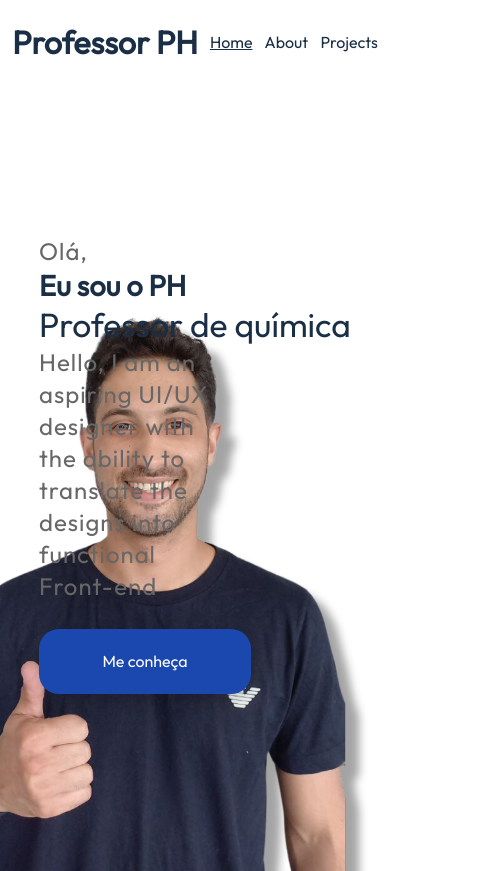
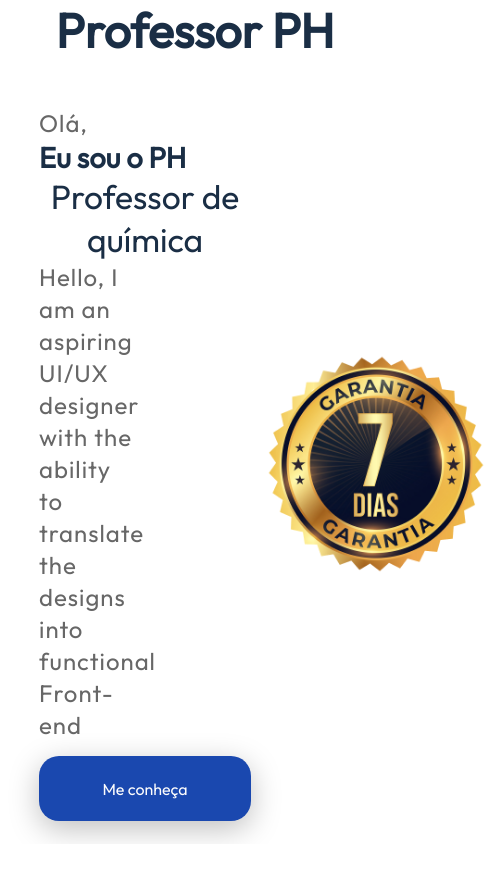
Before and after one commit to luccaparadeda/phdaquimica, a Next.js app: page /landing in a window 390 px wide. Shown: the whole page, 501 px wide, since content can reach past the window. After the commit the page ends 844 px from the top, so only its background shows below. Built offline with nearby package versions, Linux system fonts and the light colour scheme.

Commit message:
feat: save styles

```diff
--- a/pages/landing.tsx
+++ b/pages/landing.tsx
@@ -6,10 +6,15 @@ const Landing = () => {
     return(
         <div className={styles.container}>
             <header className={styles.header}>
-                <h1>Professor PH</h1>
-                <Link href='/landing' className={styles.active}>Home</Link>
-                <Link href="/aa">About</Link>
-                <Link href="/bb">Projects</Link>
+                <div className={styles.wideHeader}>
+                    <h1>Professor PH</h1>
+                    <Link href='/landing' className={styles.active}>Home</Link>
+                    <Link href="/aa">Extensivo</Link>
+                    <Link href="/bb">Intensivo</Link>
+                </div>
+                <div className={styles.smallHeader}>
+                    <h1>Professor PH</h1>
+                </div>
             </header>
             <div className={styles.body}>
                 <section className={styles.presentation}>
@@ -22,6 +27,7 @@ const Landing = () => {
                 <section className={styles.imagesContainer}>
                     <Image src="/circle.svg" alt="Picture of the author" width={700} height={500} />
                     <Image src="/PH.svg" alt="Prof PH" width={500} height={800} />
+                    <Image className={styles.smallImage} src="/garantia7dias.png" alt="Prof PH" width={250} height={250} />
                 </section>
             </div>
 
--- a/styles/landing/landing.module.scss
+++ b/styles/landing/landing.module.scss
@@ -6,12 +6,15 @@
     max-width: 1600px;
 
     .header {
+        height: 10vh;
+        width: 100%;
+
+        .wideHeader {
+            width: 100%;
+            height: 100%;
             display: flex;
             justify-content: space-evenly;
             align-items: center;
-        height: 10vh;
-        width: 100%;
-
             .active {
                 text-decoration: underline;
             }
@@ -23,6 +26,8 @@
             >p {
                 font-size: 1.5rem;
             }
+        }
+
     }
 
     .body {
@@ -83,15 +88,47 @@
                 &:nth-child(2) {
                     right: 5%;
                 }
+            }
+            .smallImage {
+                display: none;
+            }
+
+        }
+    }
+
     @media screen and (max-width: 1000px) {
-                    &:nth-child(1) {
+        .body {
+            .imagesContainer {
+                :nth-child(1) {
                     display: none;
                 }
                 right: -80px;
                 bottom: -27px;
             }
         }
+    }
+
+    @media screen and (max-width: 810px) {
+        .header {
+            .wideHeader {
+                display: none;
+            }
+        }
+        .body {
+            .imagesContainer {
+                right: -80px;
+                bottom: -27px;
+                :nth-child(2) {
+                    display: none;
+                }
+                .smallImage {
+                    position: inherit;
+                    display: block;
+                    top: 30%;
+                    right: 5%;
+                }
+            }
+        }
 
     }
 }
-}
```
Lines whose indentation alone changed are shown as unchanged.
